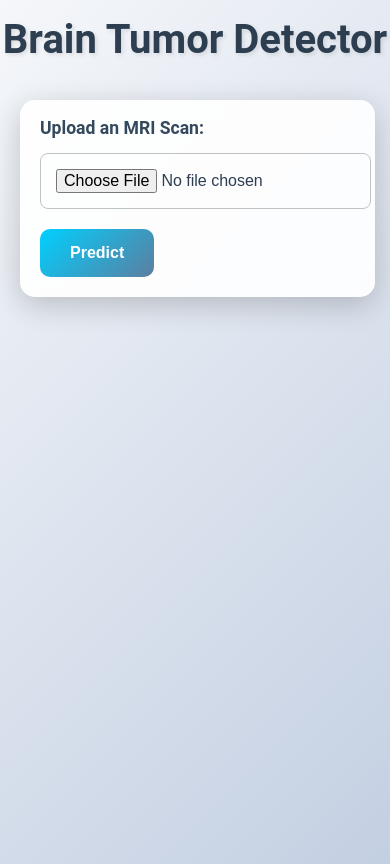
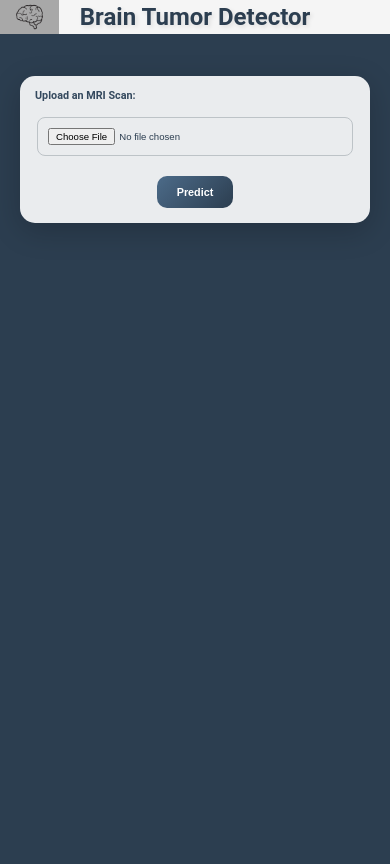
Before and after one commit to brycemartin04/Brain-Tumor-Detector, a Flask app: page / in a window 390 px wide. After the commit the page ends 223 px from the top, so only its background shows below. Run offline with Flask 3, Linux system fonts and the light colour scheme.

Commit message:
Redo the CSS Stying / Add better error handling

```diff
--- a/app.py
+++ b/app.py
@@ -43,6 +43,7 @@
 @app.route('/', methods=['GET', 'POST'])
 def index():
     labels = ''
+    status = ''
     image_url = None
     confidence = None
     predicted_image_path= None
@@ -109,11 +110,13 @@
                 # Set the URL for the predicted image
                 predicted_image_path = f'static/temp/predict/{filename}'
                 previous_prediction = predicted_image_path
+            elif image_url != None:
+                print (image_url)
+                status = 'Error loading File, Please Try Again'
 
 
 
-
-    return render_template('index.html', result=labels, predicted_image_path=predicted_image_path, confidence=confidence)
+    return render_template('index.html', result=labels, status = status, predicted_image_path=predicted_image_path, confidence=confidence)
 
 if __name__ == "__main__":
     app.run(debug=True)
--- a/static/css/styles.css
+++ b/static/css/styles.css
@@ -1,7 +1,7 @@
 /* static/css/styles.css */
-body {
+body, html {
     font-family: 'Roboto', sans-serif;
-    background: linear-gradient(135deg, #f5f7fa, #c3cfe2);
+    background-color: #2c3e50;
     background-repeat: no-repeat;
     color: #2c3e50;
     line-height: 1;
@@ -9,13 +9,16 @@ body {
     padding: 0;
     height: 100%;
     min-height: 100vh;
+    align-items: center;
+    text-align: center;
 }
 
 h1 {
     text-align: center;
+    margin: 0;
     color: #2c3e50;
     font-size: 3rem;
-    margin: 20px 0;
+    padding: 20px 0;
     text-shadow: 2px 2px 4px rgba(0, 0, 0, 0.1);
 }
 
@@ -30,6 +33,7 @@ form {
 }
 
 label {
+    text-align: left;
     display: block;
     margin-bottom: 15px;
     font-weight: bold;
@@ -54,7 +58,8 @@ input[type="file"]:focus {
 }
 
 input[type="submit"] {
-    background: linear-gradient(135deg, #00d0ff, #5c7ea0);
+    text-align: left;
+    background: linear-gradient(135deg, #4c6b89, #2c3e50);
     color: white;
     padding: 15px 30px;
     border: none;
@@ -72,22 +77,11 @@ input[type="submit"]:hover {
 
 h2, h3 {
     text-align: center;
-    color: #d35400;
+    color: #2c3e50;
     font-size: 1.8rem;
-    margin-top: 10px;
+    margin-top: 15px;
 }
 
-img {
-    display: block;
-    margin: 20px auto;
-    max-width: 100%;
-    max-height: 500px;
-    min-height: 500px;
-    border: 10px solid rgba(0, 0, 0, 0.9);
-    border-radius: 15px;
-    padding: 5px;
-    box-shadow: 0 8px 30px rgba(0, 0, 0, 0.2);
-}
 
 .result {
     font-size: 1.5rem;
@@ -108,27 +102,162 @@ img {
     box-sizing: border-box; /* Makes padding not affect the width */
 }
 
+.title-container {
+    background-color: rgb(245, 245, 245);
+    margin: 0px;
+    box-sizing: border-box;
+    margin:0;
+    position: relative;
+}
+
+.logo-container {
+    position: absolute; /* Position relative to the parent */
+    height: 100%;
+    width: 10%;
+    background-color: #a8a8a8;
+    display: flex;
+    justify-content: center; /* Center horizontally */
+    align-items: center; /* Center vertically */
+}
+
+.logo {
+    max-width: 80%; /* Scale the logo to fit within the box (80% of the box's width) */
+    max-height: 80%; /* Scale the logo to fit within the box (80% of the box's height) */
+    object-fit: contain; /* Maintain aspect ratio of the logo */
+}
+.predicted-image {
+    display: block;
+    max-width: 100%;
+    max-height: 500px;
+    min-height: 500px;
+    border-radius: 15px;
+    padding: 15px;
+    box-shadow: 0 8px 30px rgba(0, 0, 0, 0.2);
+}
+
+.prediction-background {
+    background-color: rgb(245, 245, 245);
+    display: inline-block;
+    border-radius: 15px;
+    margin-top: 20px;
+
+}
+
+.error {
+    color: white;
+}
 
 /* Responsive Design */
 @media (max-width: 768px) {
-    form {
-        width: 90%;
-        padding: 20px;
+    body, html {
+        font-size: 14px;
     }
 
     h1 {
         font-size: 2.5rem;
+        padding: 10px 0;
+    }
+
+    form {
+        padding: 20px;
+        max-width: 90%;
+    }
+
+    label {
+        font-size: 1rem;
+    }
+
+    input[type="file"] {
+        width: 100%;
+        padding: 12px;
+        font-size: 0.9rem;
+    }
+
+    input[type="submit"] {
+        padding: 12px 25px;
+        font-size: 1rem;
     }
 
     h2, h3 {
         font-size: 1.5rem;
     }
 
-    input[type="submit"], input[type="file"] {
-        font-size: 1rem;
+    .logo-container {
+        width: 15%;
     }
 
-    img {
+    .logo {
+        max-width: 70%;
+    }
+
+    .predicted-image {
         max-height: 300px;
     }
 }
+
+@media (max-width: 480px) {
+    body, html {
+        font-size: 12px;
+    }
+
+    h1 {
+        font-size: 2rem;
+        padding: 5px 0;
+    }
+
+    form {
+        padding: 15px;
+        max-width: 100%;
+    }
+
+    label {
+        font-size: 0.9rem;
+    }
+
+    input[type="file"] {
+        width: 95%;
+        padding: 10px;
+        padding-right: 0;
+        font-size: 0.8rem;
+    }
+
+    input[type="submit"] {
+        padding: 10px 20px;
+        font-size: 0.9rem;
+    }
+
+    h2, h3 {
+        font-size: 1.3rem;
+    }
+
+    .logo-container {
+        width: 20%;
+    }
+
+    .logo {
+        max-width: 60%;
+    }
+
+    .predicted-image {
+        max-height: 250px;
+    }
+
+    .predicted-image {
+        max-height: 300px;
+        min-height: 200px; /* Reduce the height on smaller screens */
+    }
+    .title-container {
+        justify-content: space-between; /* Space between logo and title */
+    }
+
+    h1 {
+        font-size: 2rem; /* Adjust title size on mobile */
+        margin: 0;
+        flex-grow: 1;
+        text-align: center; /* Center title */
+    }
+
+    .logo-container {
+        width: 15%; /* Make logo container wider */
+    }
+}
--- a/templates/index.html
+++ b/templates/index.html
@@ -8,15 +8,28 @@
     <link rel="stylesheet" href="{{ url_for('static', filename='css/styles.css') }}">
 </head>
 <body>
-    <h1>Brain Tumor Detector</h1>
+    <div class="title-container">
+        <div class="logo-container">
+            <img src="static/brain.png" alt="Logo" class="logo">
+        </div>
+        <h1>Brain Tumor Detector</h1>
+    </div>
 
+    {% if status %}
+        <h2 class = "error">
+            {{status}}
+        </h2>
+    {% endif %}
+
+    <div class="prediction-background">
     {% if predicted_image_path %}
-        <img src="{{ predicted_image_path }}" alt="Uploaded MRI Scan">
+        <img src="{{ predicted_image_path }}" alt="Uploaded MRI Scan" class="predicted-image">
     {% endif %}
 
     {% if result %}
         <h2 class="{{ 'green' if result == 'No Cancer Detected' else '' }}">
             Prediction Result: {{ result }}
+
         </h2>
     {% endif %}
 
@@ -25,6 +38,8 @@
             Confidence: {{ (confidence * 100) | round(2) }}%
         </h2>
     {% endif %}
+    </div>
+
     <div class="container">
     <form action="/" method="post" enctype="multipart/form-data">
         <label for="file">Upload an MRI Scan:</label>
```
Also changed, not shown: 2 other files.
